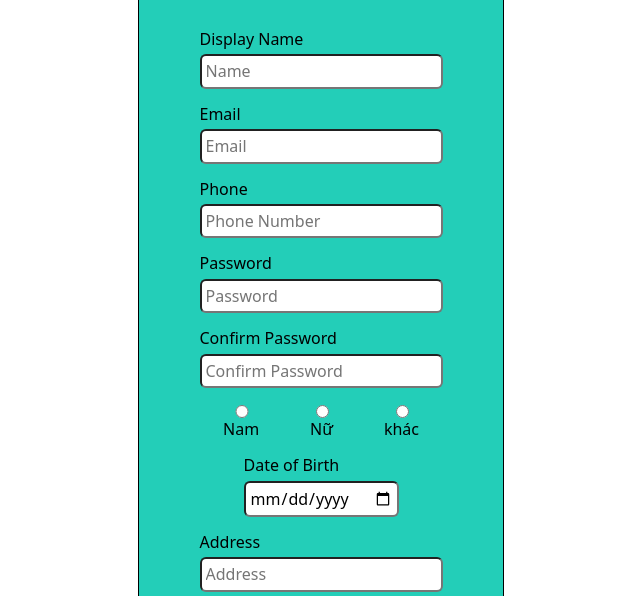
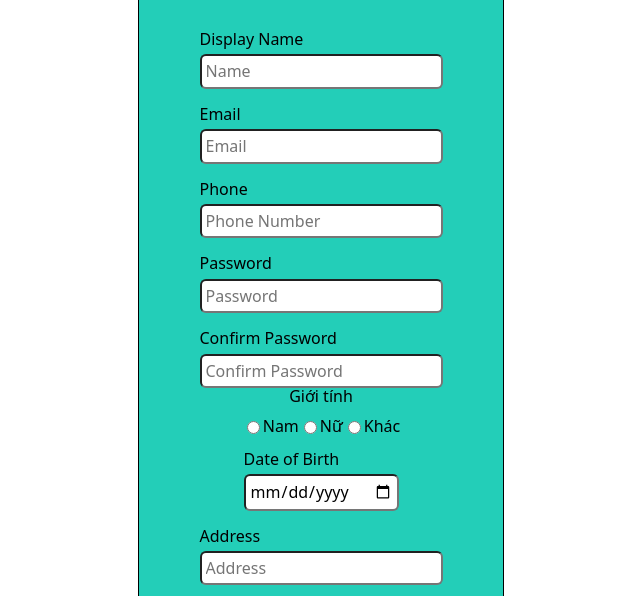
Before and after one commit to MayHoang24/f8-zoom-day-4, a plain HTML site: page form.html in a window 1280 px wide. Shown: the part 149-745 px from the top of the page, without its empty margins (319-959 px from the left). Drawn offline with Linux system fonts and the light colour scheme.

Commit message:
fix form

```diff
--- a/css/styles.css
+++ b/css/styles.css
@@ -261,9 +261,7 @@ select {
 }
 
 .gender {
-    width: 100%;
-    display: flex;
-    justify-content: space-between;
+    flex-direction: row;
 }
 
 .button {
--- a/form.html
+++ b/form.html
@@ -61,19 +61,16 @@
                         placeholder="Confirm Password"
                     />
                 </label>
-                <div class="gender">
-                    <label class="form__label">
-                        <input type="radio" name="gender" />
-                        <span class="form__text">Nam</span>
-                    </label>
-                    <label class="form__label">
-                        <input type="radio" name="gender" />
-                        <span class="form__text">Nữ</span>
-                    </label>
-                    <label class="form__label">
-                        <input type="radio" name="gender" />
-                        <span class="form__text">khác</span>
-                    </label>
+                <span>Giới tính</span>
+                <div class="form__label gender">
+                    <input type="radio" name="gender" id="male" />
+                    <label for="male">Nam</label>
+
+                    <input type="radio" name="gender" id="female" />
+                    <label for="female">Nữ</label>
+
+                    <input type="radio" name="gender" id="other" />
+                    <label for="other">Khác</label>
                 </div>
                 <label class="form__label">
                     <span class="form__text">Date of Birth</span>
```
